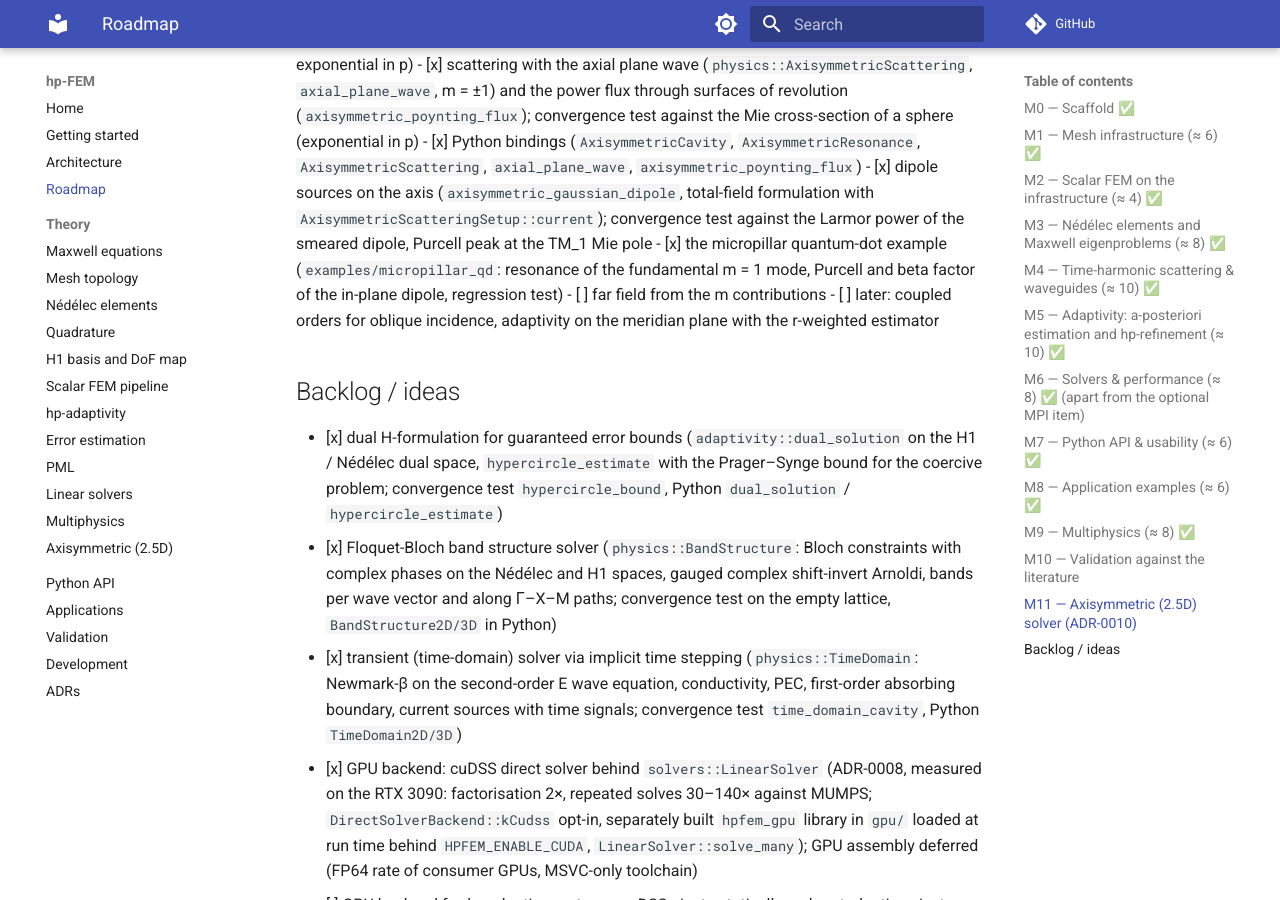
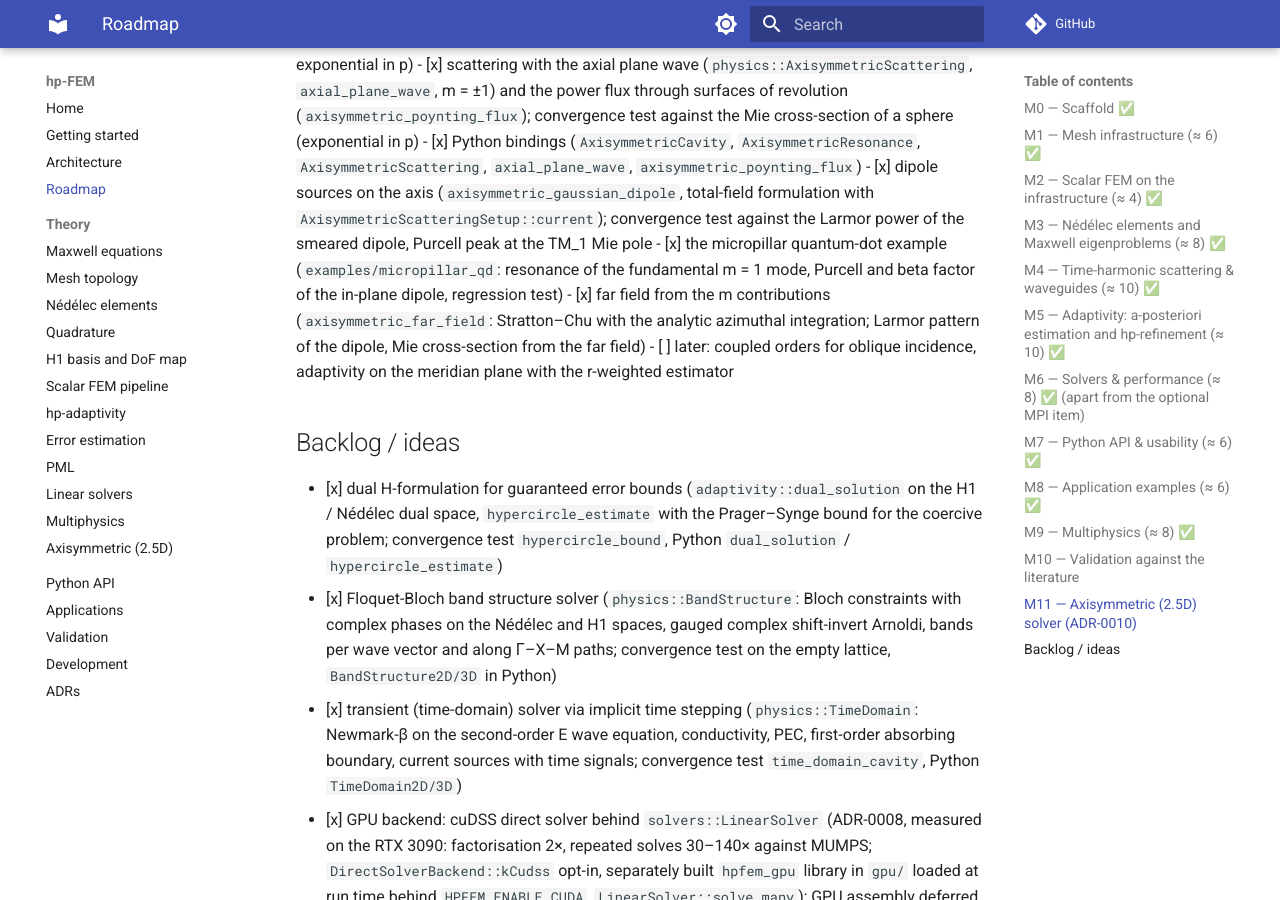
Before and after one commit to PhotonPower/hp-FEM, an MkDocs documentation site: the page built from docs/roadmap.md, in a window 1280 px wide and 900 px high, scrolled down 5567 px. Built offline with MkDocs 1.6.1 and Material for MkDocs 9.7.7, drawn with Linux system fonts in a browser that asks for light colours; comment, search, counter and statistics services are not loaded.

Commit message:
docs(roadmap): tick the far field of M11
Co-Authored-By: Claude Fable 5.1 <noreply@anthropic.com>

```diff
--- a/docs/roadmap.md
+++ b/docs/roadmap.md
@@ -189,7 +189,9 @@ Bodies of revolution on the meridian mesh, one 2D problem per azimuthal order m.
   of the smeared dipole, Purcell peak at the TM_1 Mie pole
 - [x] the micropillar quantum-dot example (`examples/micropillar_qd`: resonance of the
   fundamental m = 1 mode, Purcell and beta factor of the in-plane dipole, regression test)
-- [ ] far field from the m contributions
+- [x] far field from the m contributions (`axisymmetric_far_field`: Stratton–Chu with the
+  analytic azimuthal integration; Larmor pattern of the dipole, Mie cross-section from the
+  far field)
 - [ ] later: coupled orders for oblique incidence, adaptivity on the meridian plane with
   the r-weighted estimator
 
```
